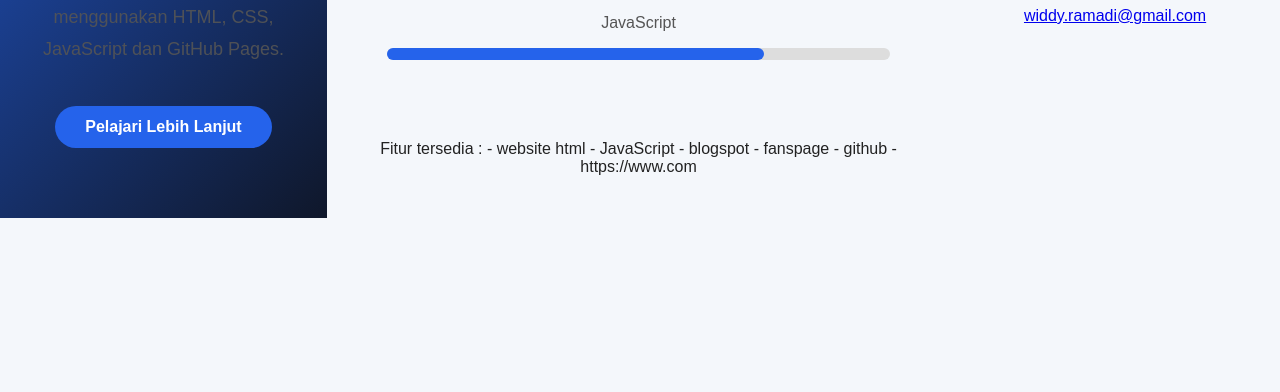
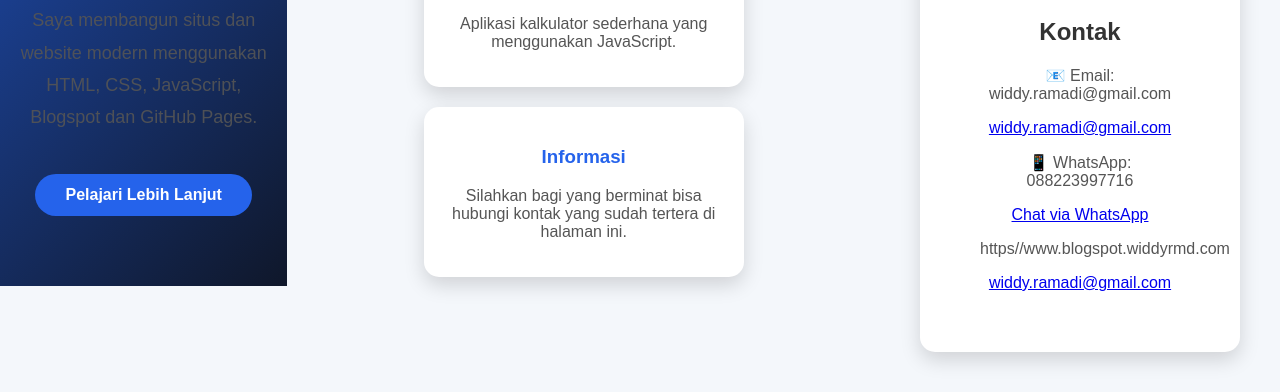
Before and after one commit to widdyramadi/website-pribadi, a plain HTML site: page index.html in a window 1280 px wide. Shown: the part 613-1005 px from the top of the page. Before the commit the page ends 880 px from the top, so only its background shows below. Drawn offline with Linux system fonts and the light colour scheme.

Commit message:
Website Pro
Programmer

```diff
--- a/index.html
+++ b/index.html
@@ -1,4 +1,5 @@
 <!DOCTYPE html>
+
 <html lang="id">
 <head>
     <meta charset="UTF-8">
@@ -21,12 +22,12 @@
 
     <img src="IMG-20221229-WA0003.jpg" alt="Foto Profil" class="profile-img-transition:0.4s;">
 
-    <h1>Widdy Ramadi</h1>
+    <h1>Widdy Awink Ramadi</h1>
 
-    <h2>Front-End Developer</h2>
+    <h2>Front - End Developer - Programmer</h2>
 
     <p>
-        Saya membangun website modern menggunakan HTML, CSS, JavaScript dan GitHub Pages.
+        Saya membangun situs dan website modern menggunakan HTML, CSS, JavaScript, Blogspot dan GitHub Pages.
     </p>
 
     <a href="#tentang" class="btn">Pelajari Lebih Lanjut</a>
@@ -34,9 +35,35 @@
 </header>
 
 
-<section id="tentang">
-    <h2>Tentang Saya</h2>
-    <p>Silahkan bagi yang ingin membuat website menggunakan HTML, CSS, Github dan JavaScript bisa hubungi kontak yang sudah tertera di halaman paling bawah.</p>
+<section id="projects">
+
+    <h2>My Project</h2>
+
+    <div class="project-container">
+
+        <div class="project-card">
+            <h3>Website Portofolio</h3>
+            <p>Website pribadi yang dibuat menggunakan HTML, CSS, Github dan JavaScript.</p>
+        </div>
+
+        <div class="project-card">
+            <h3>Landing Page</h3>
+            <p>Halaman promosi dengan desain yang elegan, modern dan responsif.</p>
+        </div>
+
+        <div class="project-card">
+            <h3>Kalkulator</h3>
+            <p>Aplikasi kalkulator sederhana yang menggunakan JavaScript.</p>
+        </div>
+
+        <div class="project-card">
+          <h3>Informasi</h3>
+            <p>Silahkan bagi yang berminat bisa hubungi kontak yang sudah tertera di halaman ini.</p>
+        </div>
+</section>
+
+<section>
+        <div class="project-card">
     <section id="skill">
     <h2>Skill</h2>
     <div class="skill">
@@ -49,31 +76,17 @@
         <div class="bar">
             <div class="css"></div>
         </div>
-
         <p>JavaScript</p>
         <div class="bar">
-            <div class="js"></div>
-        </div>
-    </div>
-</section>
+            <div class="js">
+</section> </div>
 
-    Fitur tersedia :
-    - website html
-    - JavaScript
-    - blogspot
-    - fanspage
-    - github
-    - https://www.com</p>
-</section>
-
+        <div class="project-card">
 <section id="kontak">
     <h2>Kontak</h2>
     <p>📧 Email: widdy.ramadi@gmail.com</p><a href="mailto:widdy.ramadi@gmail.com">
-    widdy.ramadi@gmail.com
-</a>
+    widdy.ramadi@gmail.com </a>
     <p>📱 WhatsApp: 088223997716</p><a href="https://wa.me/6288223997716" target="_blank">
-    Chat via WhatsApp
-</a>
+    Chat via WhatsApp </a>
        <p>https//www.blogspot.widdyrmd.com</p><a href="mailto:widdy.ramadi@gmail.com">
     widdy.ramadi@gmail.com
-</a>
--- a/style.css
+++ b/style.css
@@ -353,3 +353,34 @@ section{
         transform:translateY(0);
     }
 }
+#projects{
+    padding:60px 20px;
+    text-align:center;
+}
+
+.project-container{
+    display:flex;
+    flex-wrap:wrap;
+    justify-content:center;
+    gap:20px;
+    margin-top:30px;
+}
+
+.project-card{
+    width:280px;
+    background:white;
+    color:#333;
+    border-radius:15px;
+    padding:20px;
+    box-shadow:0 8px 20px rgba(0,0,0,.15);
+    transition:.3s;
+}
+
+.project-card:hover{
+    transform:translateY(-10px);
+    box-shadow:0 15px 30px rgba(0,0,0,.25);
+}
+
+.project-card h3{
+    color:#2563eb;
+}
```
